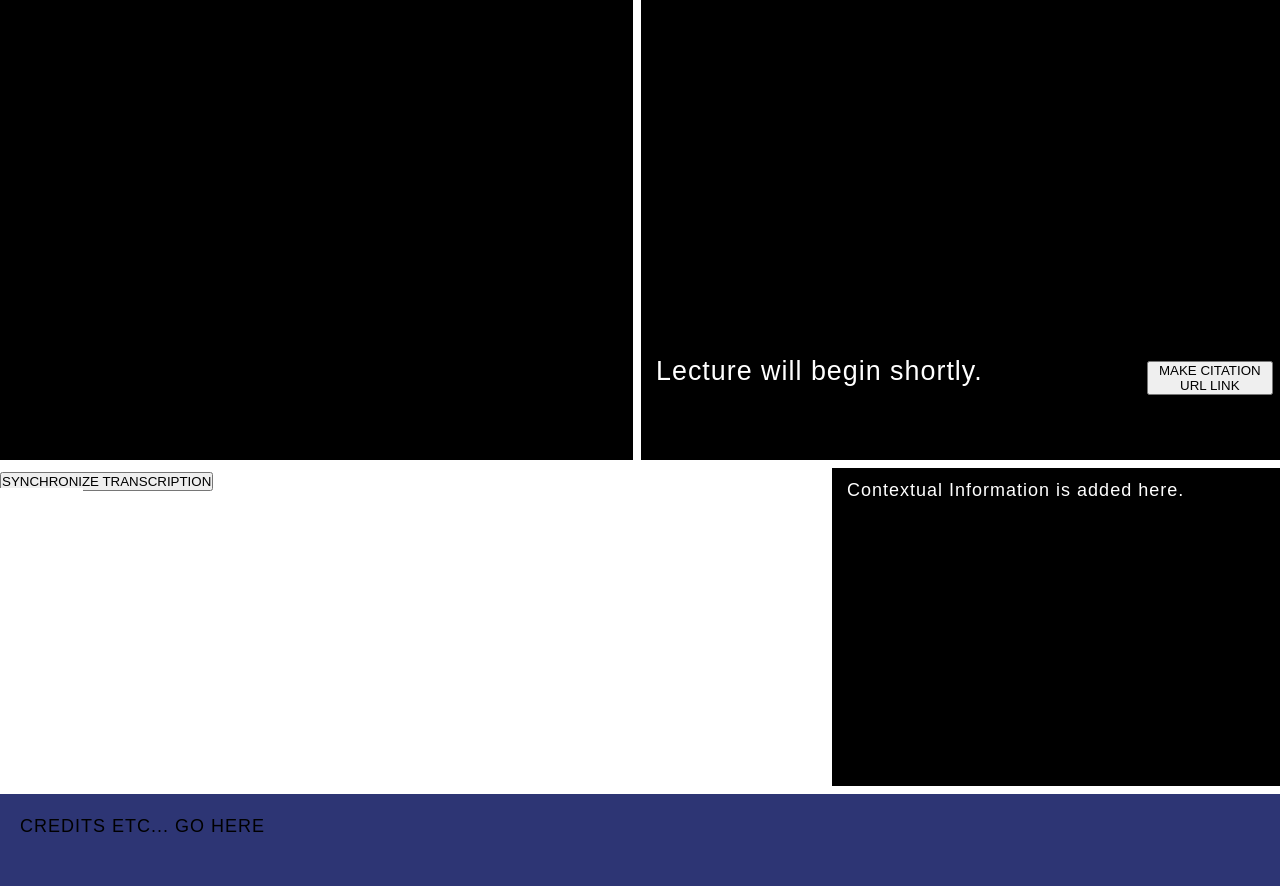
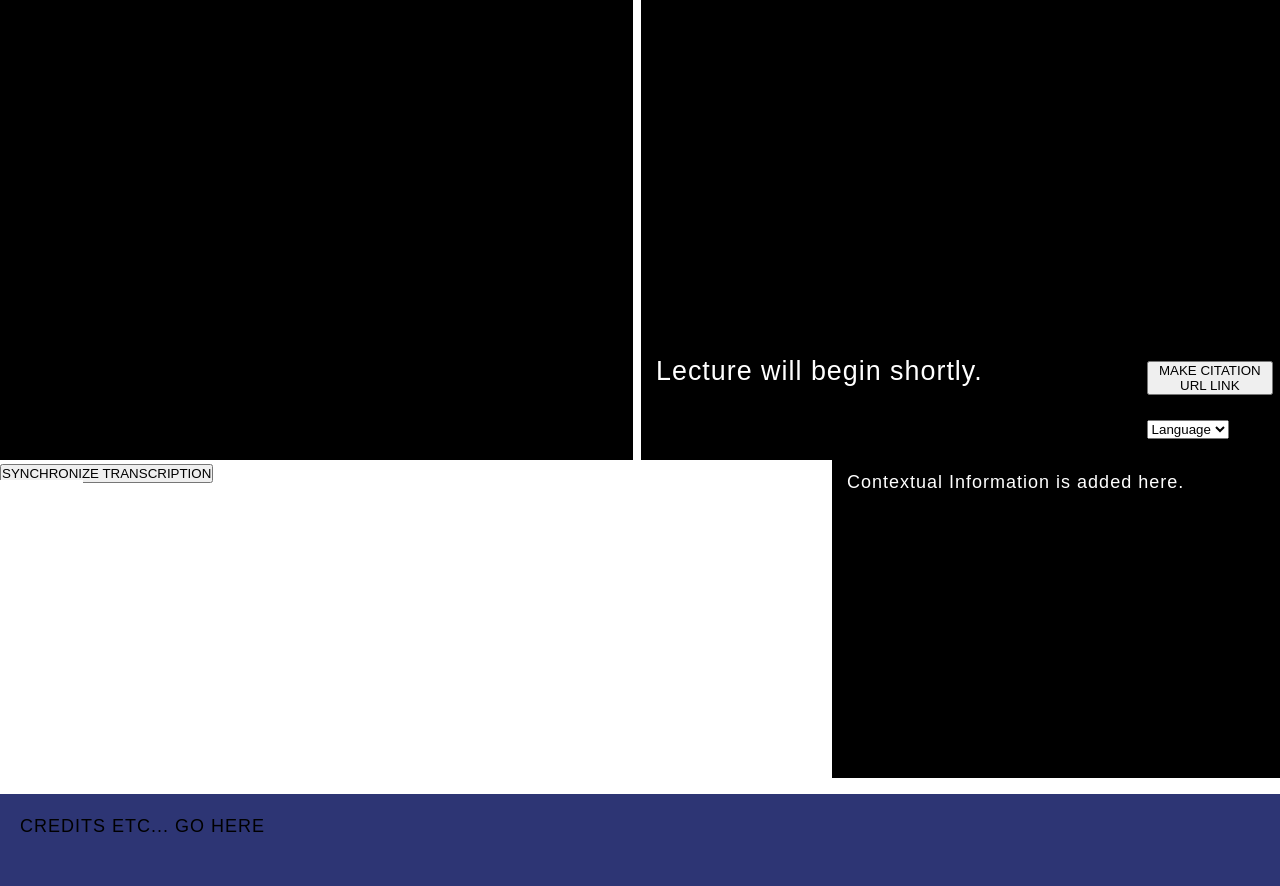
Before and after one commit to hybrid-publishing-lab/hybrid-lecture-player, a plain HTML site: page hybridvideo/index.html in a window 1280 px wide. Shown: the part 702-1588 px from the top of the page. Drawn offline with nearby package versions, Linux system fonts and the light colour scheme; no server answers; a script that the page names is missing; files whose address does not match are found by name.

Commit message:
Language Button

```diff
--- a/hybridvideo/css/app.css
+++ b/hybridvideo/css/app.css
@@ -185,6 +185,18 @@ article {
 	width: 20%;
 }
 
+#language-button {
+	margin-top: 20px;
+	float: left;
+	width: 20%;
+}
+
+option.head {
+    selected:selected;
+    display:none;
+    disabled:disabled;
+}
+
 /* TRANSCRIPTION TEXT */
 #transcription-container {
 	float: left;
--- a/hybridvideo/index.html
+++ b/hybridvideo/index.html
@@ -125,6 +125,13 @@
                 <div id="citation-button">
                    <button type="button" onclick="makeCitation()">MAKE CITATION URL LINK</button>
                 </div>
+                <div id="language-button">
+                  <select name='language'>
+                      <option class='head'>Language</option>
+                      <option value='Action 1'>English</option>
+                      <option value='Action 2'>French</option>
+                      <option value='Action 3'>German</option>
+                  </select>
               </div>
             </div>
 
```
